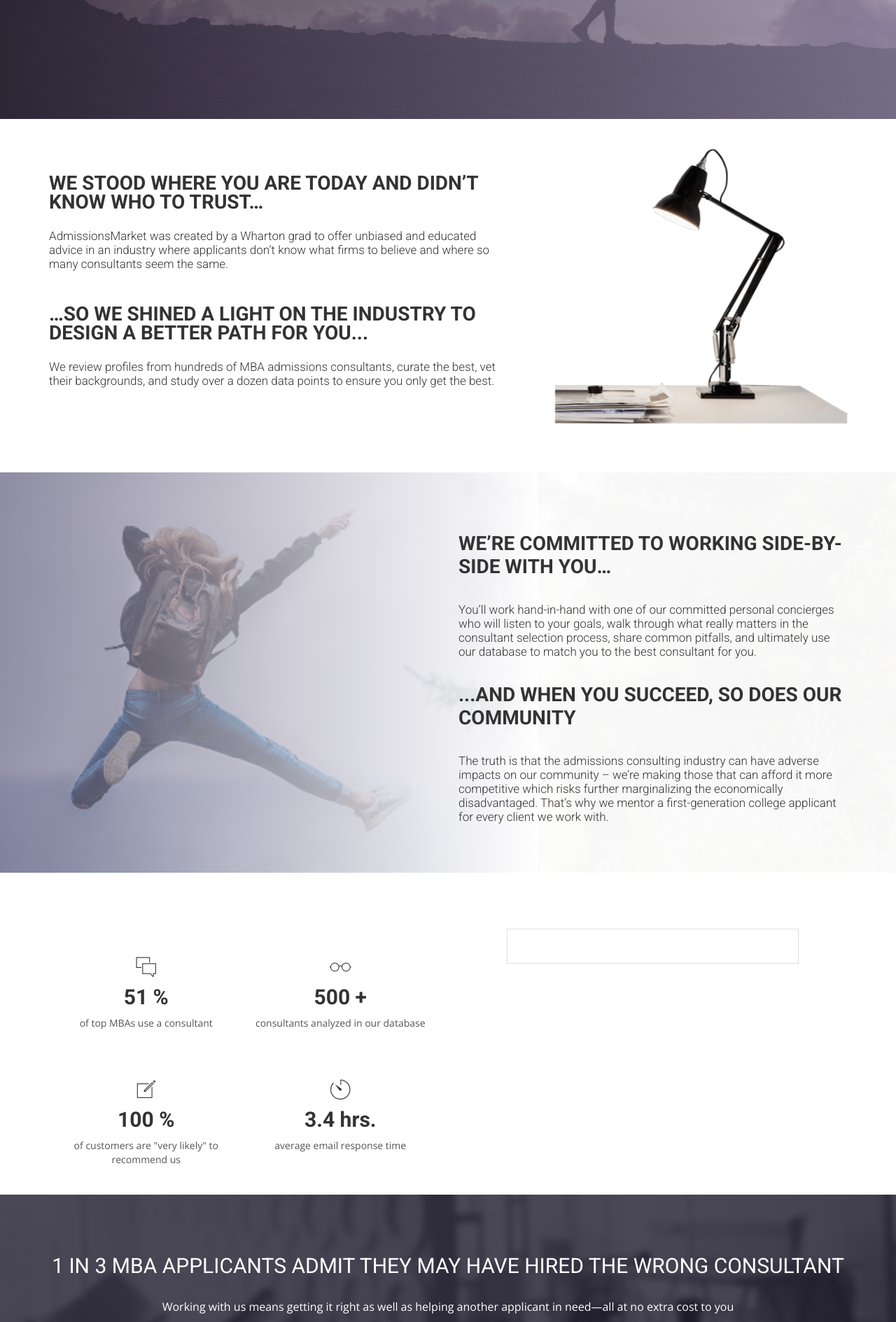
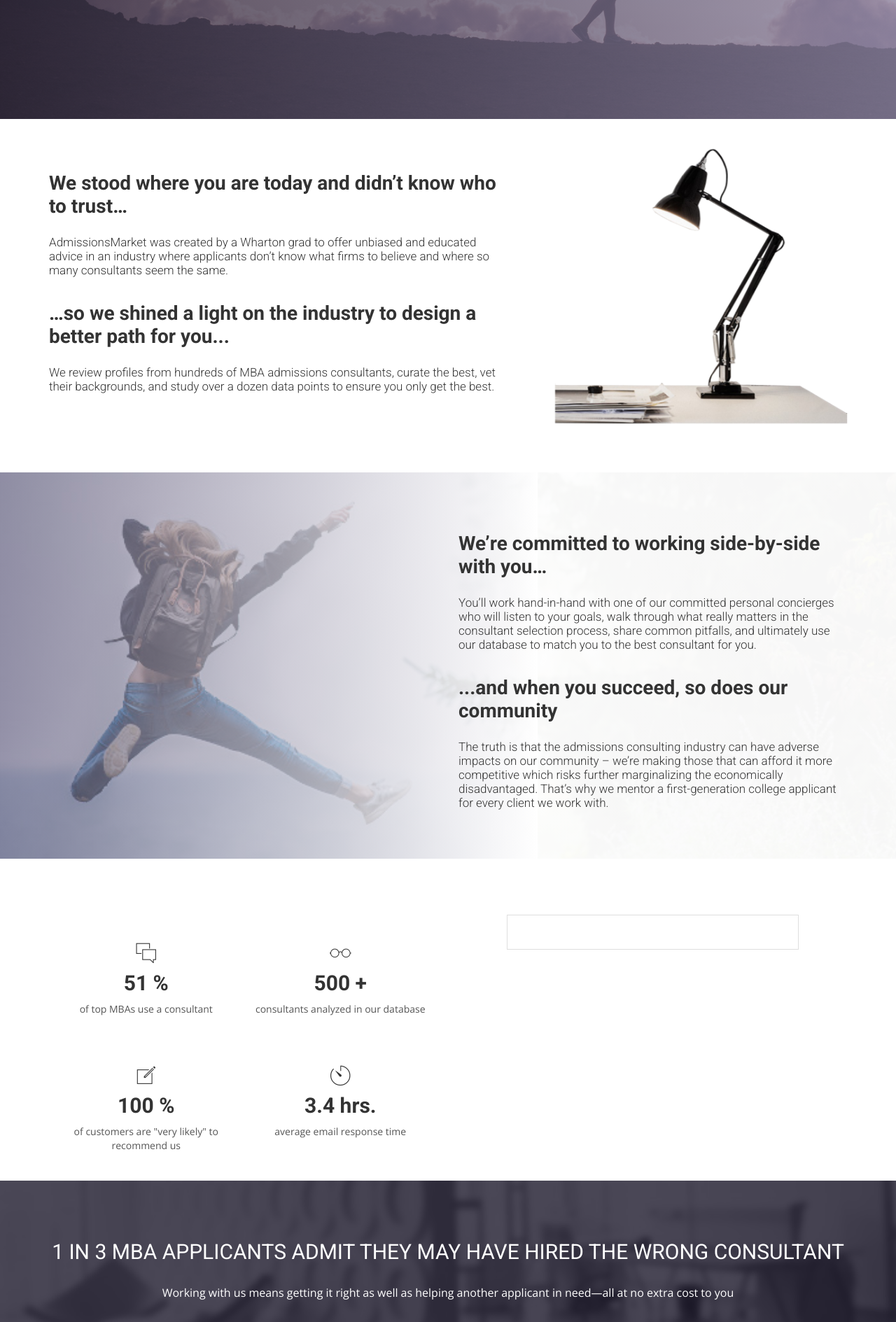
Before and after one commit to dsardi/Eric-Natelson.github.io, a Jekyll site: the page built from index.html, in a window 1280 px wide. Shown: the part 562-2451 px from the top of the page at 70% size. Built offline with Jekyll 4.4.1, drawn with Linux system fonts in a browser that asks for light colours; nearby versions of some CDN libraries; some web fonts are replaced; comment, search, counter and statistics services are not loaded.

Commit message:
Changed font on middle of info section on home page

```diff
--- a/index.html
+++ b/index.html
@@ -58,9 +58,9 @@ permalink: /
       <div class="col-md-7 col-sm-12">
         <div class="block">
           <div class="section-title">
-            <h2>We stood where you are today and didn’t know who to trust…</h2>
+            <h3><b>We stood where you are today and didn’t know who to trust…</b></h3>
               <h6 style="font-size:17px;">AdmissionsMarket was created by a Wharton grad to offer unbiased and educated advice in an industry where applicants don’t know what firms to believe and where so many consultants seem the same.</h6>
-            <h2>…so we shined a light on the industry to design a better path for you...</h2>
+            <h3><b>…so we shined a light on the industry to design a better path for you...</b></h3>
               <h6 style="font-size:17px;">We review profiles from hundreds of MBA admissions consultants, curate the best, vet their backgrounds, and study over a dozen data points to ensure you only get the best.</h6>
           </div>
         </div>
@@ -80,9 +80,9 @@ permalink: /
   <div class="row">
     <div class="col-md-6 col-md-offset-6 col-sm-12 col-xs-12">
       <div class="section-title">
-      <h2>We’re committed to working side-by-side with you… </h2>
+      <h3><b>We’re committed to working side-by-side with you…</b></h3>
         <h6 style="font-size:17px;">You’ll work hand-in-hand with one of our committed personal concierges who will listen to your goals, walk through what really matters in the consultant selection process, share common pitfalls, and ultimately use our database to match you to the best consultant for you.</h6>
-      <h2>...and when you succeed, so does our community </h2>
+      <h3><b>...and when you succeed, so does our community</b></h3>
         <h6 style="font-size:17px;">The truth is that the admissions consulting industry can have adverse impacts on our community – we’re making those that can afford it more competitive which risks further marginalizing the economically disadvantaged. That’s why we mentor a first-generation college applicant for every client we work with.</h6>
     </div>
   </div>
```
